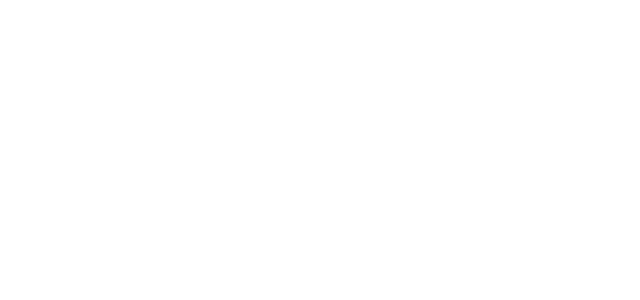
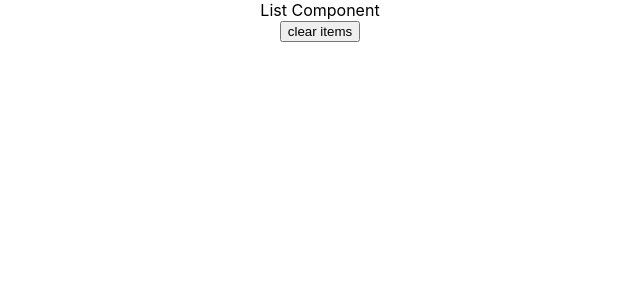
Before and after one commit to ebenezer-code/Shopping_companion, a React (Create React App) app: page / in a window 1280 px wide. Shown: the top 300 px of the page, without its empty margins (320-960 px from the left). Built offline with nearby package versions, Linux system fonts and the light colour scheme.

Commit message:
added react hooks(useState,useReducer,useEffect and useRef) to the App.js file and also edited the List and Alert js files

```diff
--- a/src/App.js
+++ b/src/App.js
@@ -3,11 +3,46 @@ import Alert from "./Components/Alert"
 import List from "./Components/List"
 import './App.css';
 
+
+const reducer = (state, action) => {
+
+}
+
+const defaultState = {
+  inputArray: [],
+  isModalOpen: false,
+  modalContent: "",
+  isEditing: false,
+  editID: null
+}
+
+
 function App() {
+    const [inputText, setInputText] = useState("");
+
+    const [state, dispatch] = useReducer(reducer,defaultState);
+
+    const refContainer = useRef(null);
+
+
+    // useEffect(() => {
+    //   refContainer.current.focus();
+    // },[])
+
+    // const handleSubmit = (e) => {
+    //   e.preventDefault();
+    // }
+
   return (
-    <div className="App">
-
-    </div>
+    <section className="App">
+       <form>
+        {state.isModalOpen && <Alert />}
+       </form>
+       <div>
+          <List />
+          <button type="btn">clear items</button>
+       </div>
+    </section>
   );
 }
 
--- a/src/Components/Alert.js
+++ b/src/Components/Alert.js
@@ -0,0 +1,13 @@
+import React from "react";
+
+
+
+function Alert () {
+   return (
+    <div>
+       Alert Component
+    </div>
+   )
+}
+
+export default Alert;
--- a/src/Components/List.js
+++ b/src/Components/List.js
@@ -0,0 +1,13 @@
+import React from "react";
+
+
+
+function List () {
+   return (
+    <div>
+        List Component
+    </div>
+   )
+}
+
+export default List;
```
